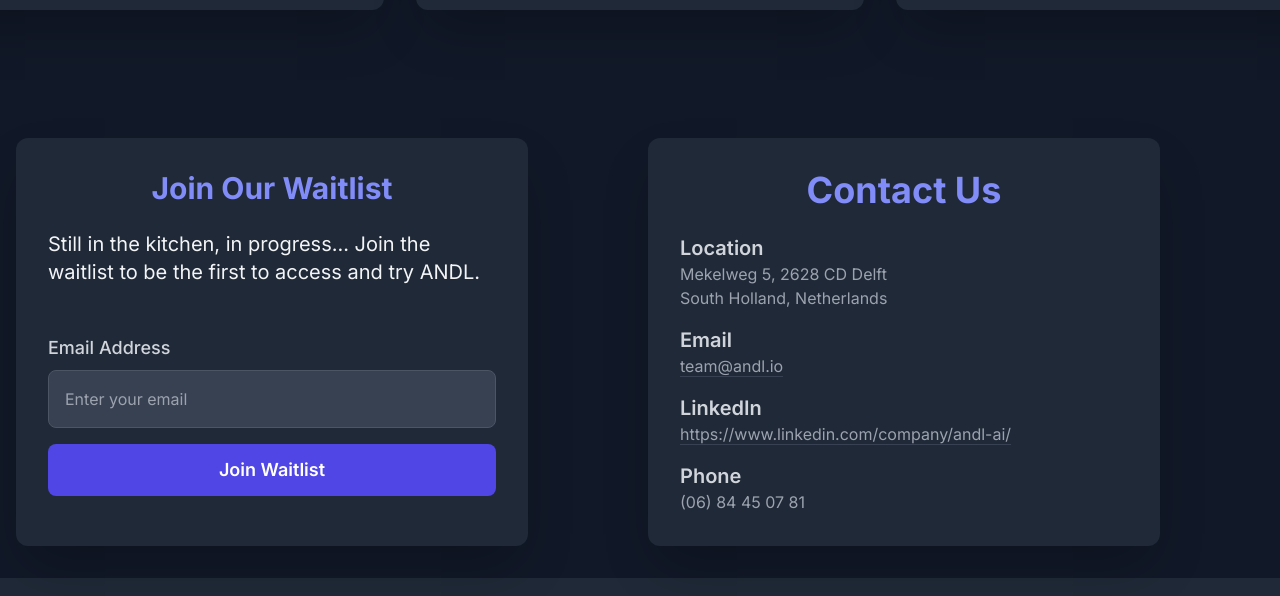
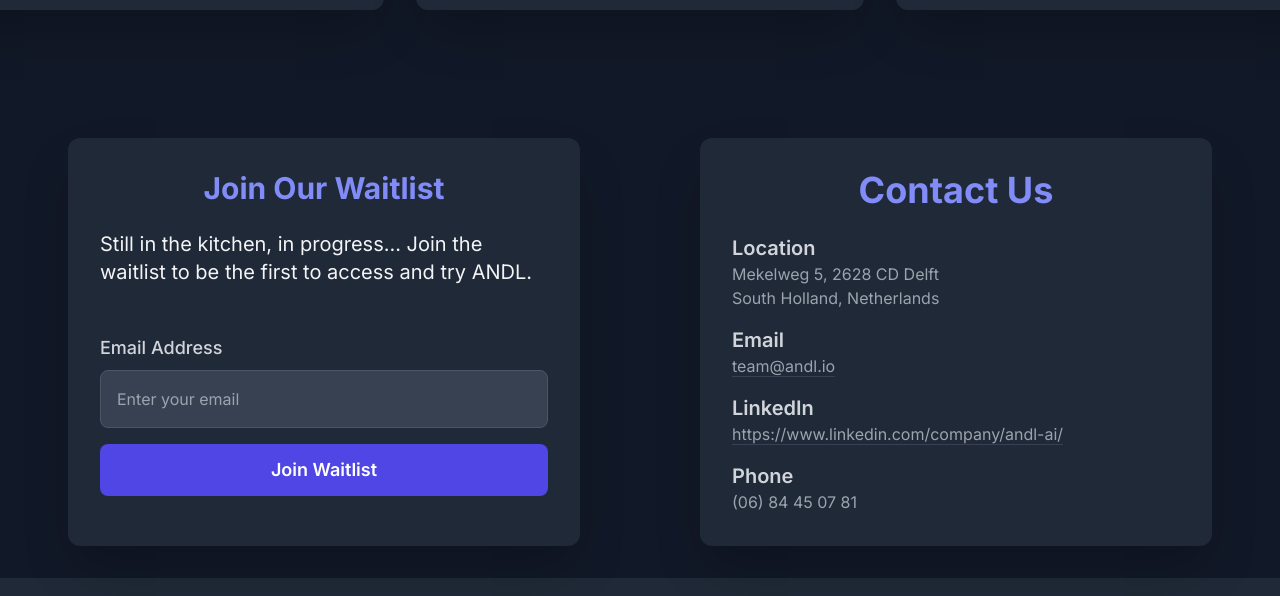
Before and after one commit to ANDL-AI/andl-promotion, a Next.js app: page / in a window 1280 px wide. Shown: the part 1256-1852 px from the top of the page. Built offline with nearby package versions, Linux system fonts and the light colour scheme; no server answers.

Commit message:
responsiveness on the landing improved

```diff
--- a/app/page.tsx
+++ b/app/page.tsx
@@ -34,14 +34,15 @@
           <Pricing />
         </section>
 
-        <section className="flex flex-col lg:flex-row lg:justify-center lg:space-x-4 space-y-16 lg:space-y-0 items-stretch lg:items-stretch w-full max-w-7xl mx-auto">
-          <div className="w-full lg:w-1/2 flex-grow flex items-stretch">
+        <section className="flex flex-col lg:flex-row justify-center lg:space-x-4 space-y-16 lg:space-y-0 lg:items-stretch items-center w-full max-w-7xl mx-auto">
+          <div className="w-full lg:w-1/2 flex justify-center">
             <Waitlist />
           </div>
-          <div className="w-full lg:w-1/2 flex-grow flex items-stretch">
+          <div className="w-full lg:w-1/2 flex justify-center">
             <ContactForm />
           </div>
         </section>
+
 
       </div>
 
--- a/components/contact-form.tsx
+++ b/components/contact-form.tsx
@@ -4,7 +4,7 @@
 
 const ContactInfo: React.FC = () => {
   return (
-    <div id='contact' className="w-full max-w-lg bg-gray-800 p-8 rounded-xl shadow-2xl flex flex-col justify-start ">
+    <div id='contact' className="w-full max-w-lg bg-gray-800 p-8 rounded-xl shadow-2xl flex flex-col justify-start">
       <h2 className="text-4xl font-bold mb-6 text-indigo-400 text-center">Contact Us</h2>
       <div className="space-y-4">
         <div>
```
